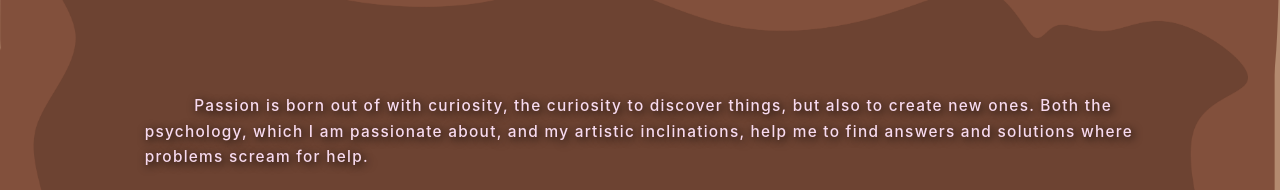
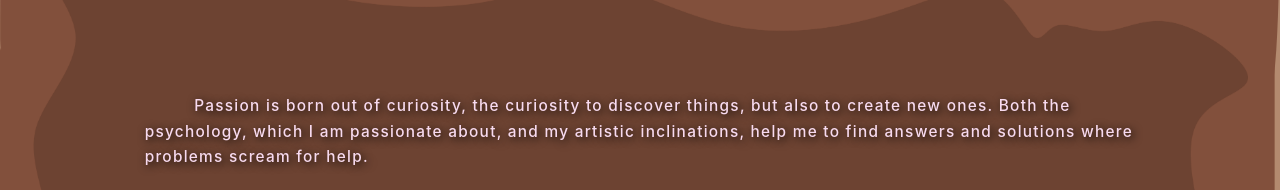
Before and after one commit to Victoriaa10/Portofolio, a plain HTML site: page about-me.html in a window 1280 px wide. Shown: the part 610-800 px from the top of the page. Drawn offline with nearby package versions, Linux system fonts and the light colour scheme.

Commit message:
Update about-me.html

```diff
--- a/about-me.html
+++ b/about-me.html
@@ -131,7 +131,7 @@
             <img src="assets/img/darker.png" alt="ups" class="darker d-none d-md-block">
             <img src="assets/img/darker-mobile.png" alt="ups" class="darker d-md-none">
             <div id="text">
-              <p>Passion is born out of with curiosity, the curiosity to discover things, but also to create new ones. Both the psychology, which I am passionate about, and my artistic inclinations, help me to find answers and solutions where problems scream for help.</p>
+              <p>Passion is born out of curiosity, the curiosity to discover things, but also to create new ones. Both the psychology, which I am passionate about, and my artistic inclinations, help me to find answers and solutions where problems scream for help.</p>
               <p>I am a novice in IT, but driven by the desire to discover as much as possible, I know that it is a field in which there is always something new to learn, and this promises me a continuous evolution, and new goals to achieve constantly.
               </p>
             </div>
```
